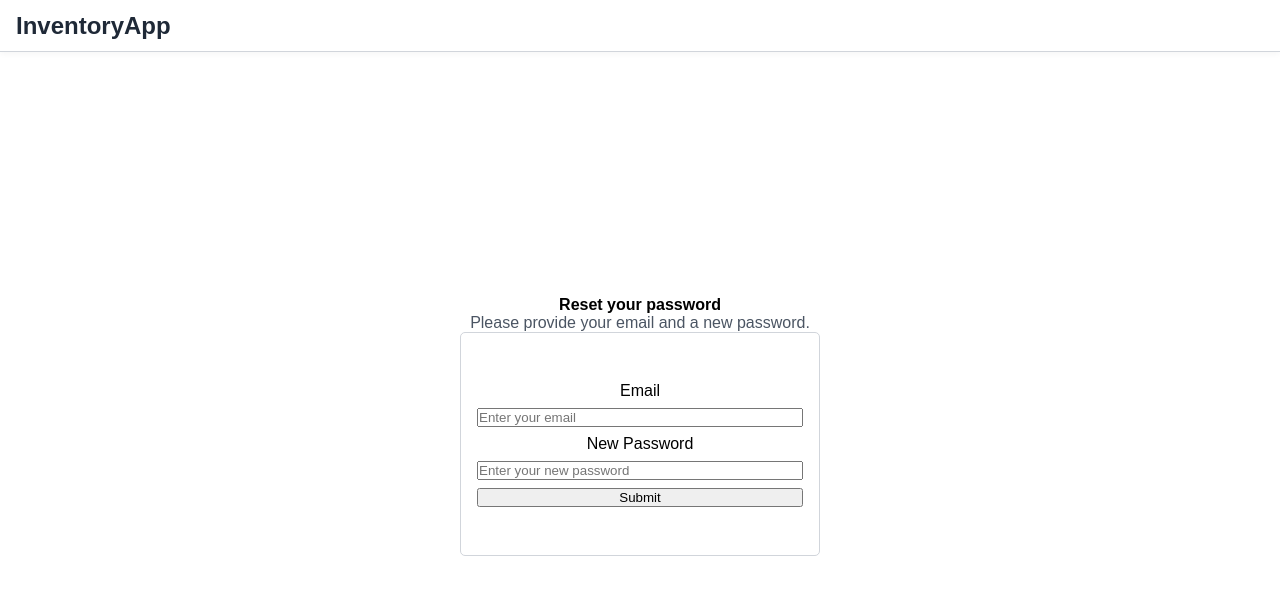
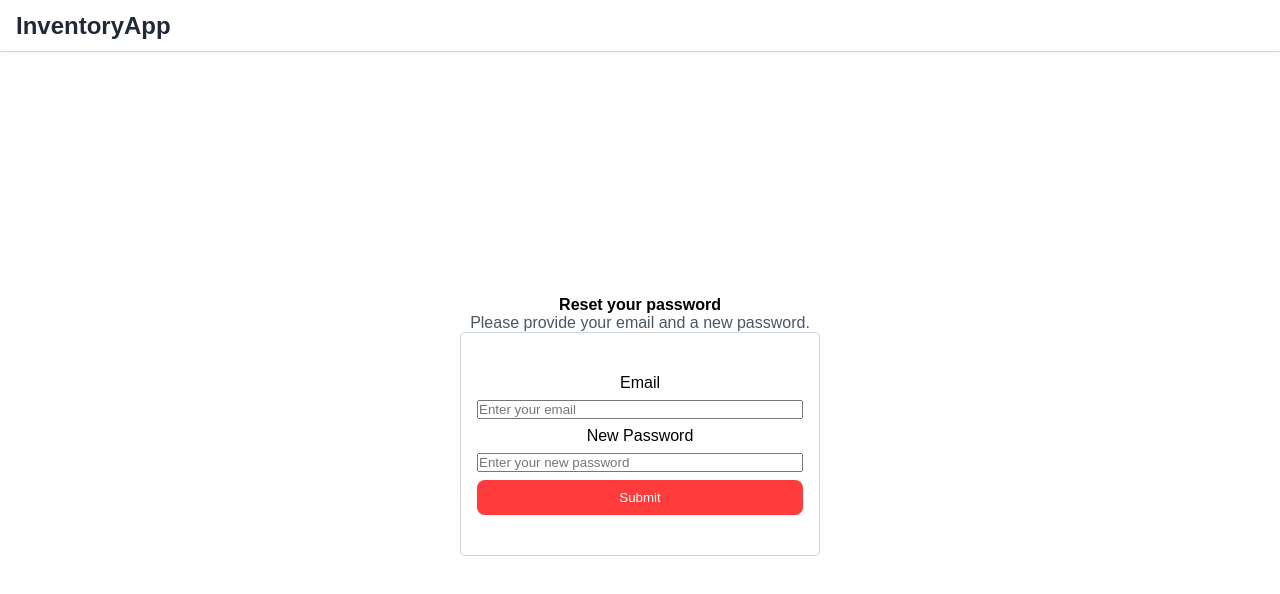
Before and after one commit to eng-ankit-mishra/inventory-management-system, a React (Vite) app in the folder frontend/: page /forget-password in a window 1280 px wide. Shown: the top 594 px of the page. Built offline with nearby package versions, Linux system fonts and the light colour scheme.

Commit message:
Added new Forgot password page

```diff
--- a/frontend/src/pages/ForgetPassword.jsx
+++ b/frontend/src/pages/ForgetPassword.jsx
@@ -1,7 +1,9 @@
 import Button from "../components/Button.jsx";
 import Navbar from "../components/Navbar.jsx";
+import {useNavigate} from "react-router-dom"
 
 export default function ForgetPassword() {
+    const navigate=useNavigate();
     return (
         <section className="forget-password">
             <Navbar AuthRequired={false} />
@@ -23,7 +25,7 @@
                         placeholder="Enter your new password"
                     />
 
-                    <Button type="submit">Submit</Button>
+                    <Button onClick={()=>navigate("/login")}>Submit</Button>
                 </form>
             </main>
 
```
